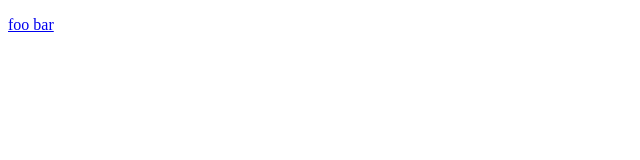
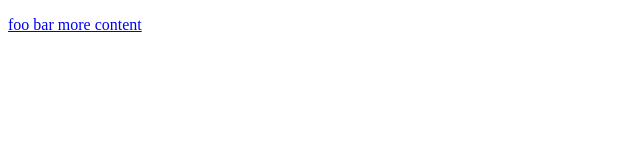
Before and after one commit to cpaulblanco/about-me, a plain HTML site: page foo.html in a window 1280 px wide. Shown: the whole page, without its empty margins (0-640 px from the left). Drawn offline with Linux system fonts and the light colour scheme.

Commit message:
create v1
test.

```diff
--- a/foo.html
+++ b/foo.html
@@ -7,6 +7,6 @@
 
 </head>
 <body>
-<p><a href="#">foo bar</a></p>
+<p><a href="#">foo bar more content</a></p>
 </body>
 </html>
```
